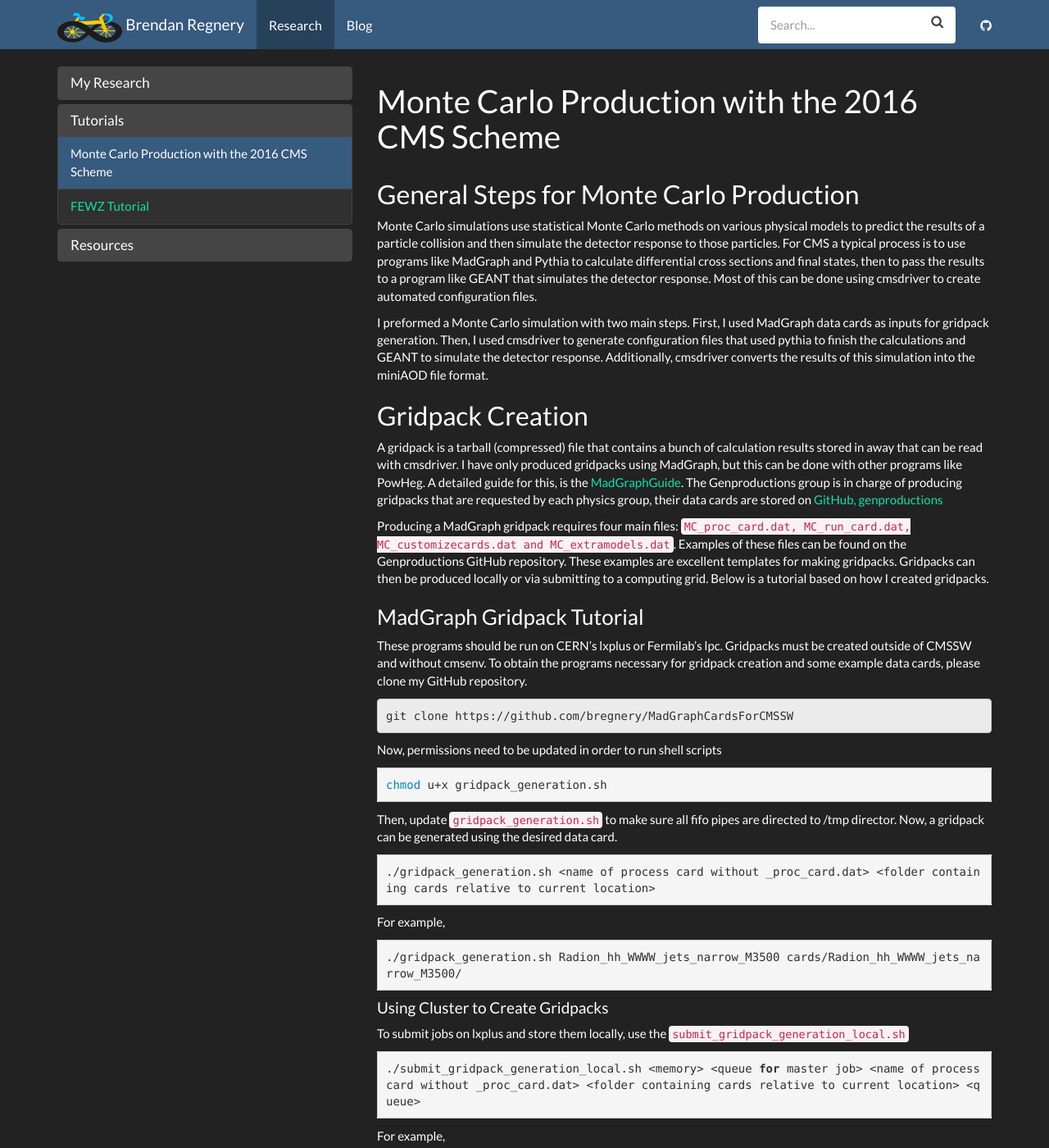
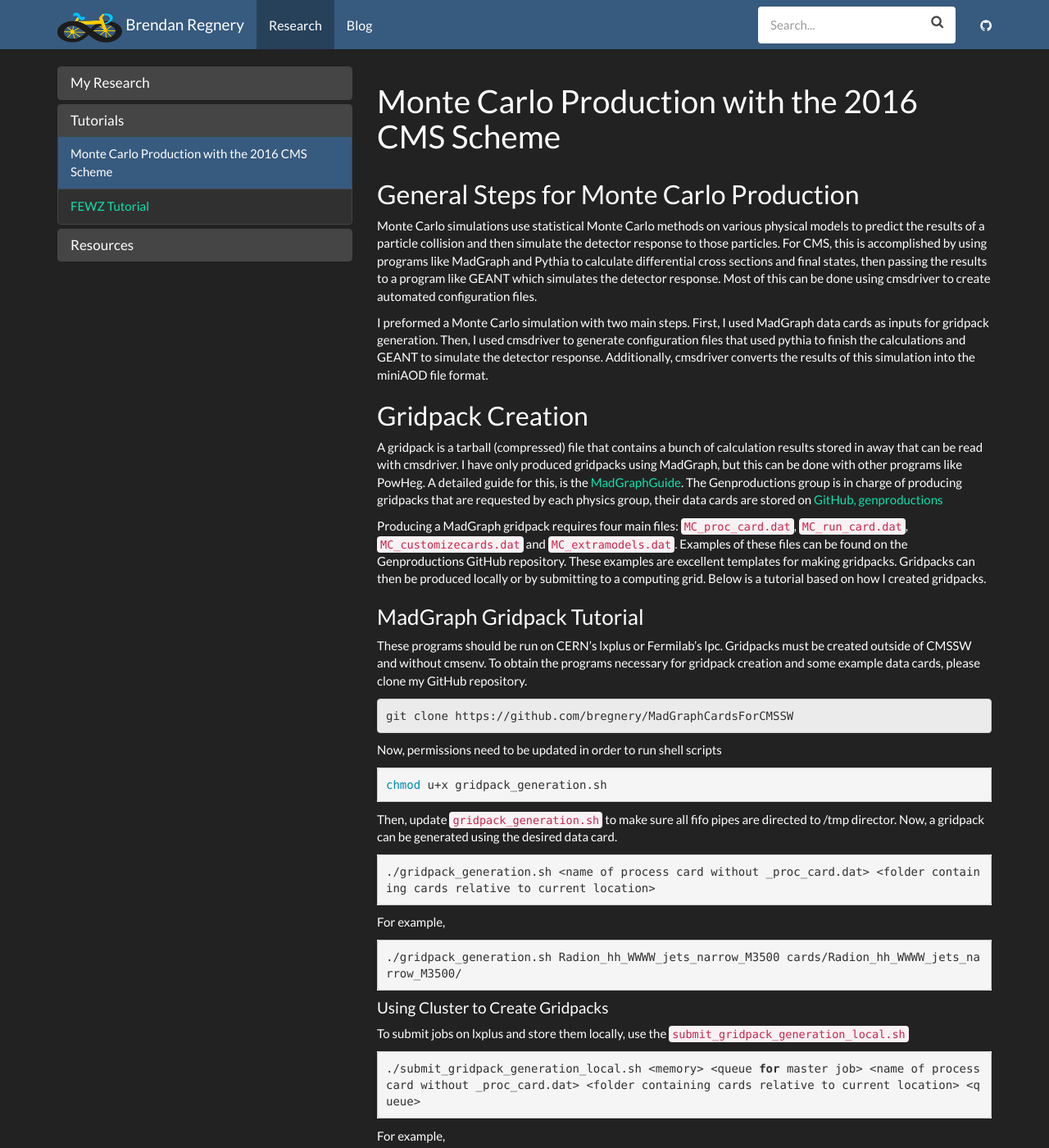
Before and after one commit to bregnery/bregnery.github.io, a Jekyll site: the page built from _docs/tutorials/MonteCarloProduction2016.md, in a window 1280 px wide and 1400 px high. Shown: the whole window at 82% size. Built offline with Jekyll 4.4.1, drawn with Linux system fonts in a browser that asks for light colours; nearby versions of some CDN libraries; some of the changed text lies outside the part shown.

Commit message:
The Website 1.0 is ready!

````diff
--- a/_docs/tutorials/MonteCarloProduction2016.md
+++ b/_docs/tutorials/MonteCarloProduction2016.md
@@ -6,9 +6,9 @@
 ## General Steps for Monte Carlo Production
 
 Monte Carlo simulations use statistical Monte Carlo methods on various physical models to predict the results of
-a particle collision and then simulate the detector response to those particles. For CMS a typical process is to
-use programs like MadGraph and Pythia to calculate differential cross sections and final states, then to pass the
-results to a program like GEANT that simulates the detector response. Most of this can be done using cmsdriver to
+a particle collision and then simulate the detector response to those particles. For CMS, this is accomplished by
+using programs like MadGraph and Pythia to calculate differential cross sections and final states, then passing the
+results to a program like GEANT which simulates the detector response. Most of this can be done using cmsdriver to
 create automated configuration files.
 
 I preformed a Monte Carlo simulation with two main steps. First, I used MadGraph data cards as inputs for gridpack
@@ -24,9 +24,9 @@
 The Genproductions group is in charge of producing gridpacks that are requested by each physics group, their data
 cards are stored on [GitHub, genproductions](https://github.com/cms-sw/genproductions/tree/pre2017)
 
-Producing a MadGraph gridpack requires four main files: ``MC_proc_card.dat, MC_run_card.dat, MC_customizecards.dat
-and MC_extramodels.dat``. Examples of these files can be found on the Genproductions GitHub repository. These examples
-are excellent templates for making gridpacks. Gridpacks can then be produced locally or via submitting to a computing grid.
+Producing a MadGraph gridpack requires four main files: ``MC_proc_card.dat``, ``MC_run_card.dat``, ``MC_customizecards.dat``
+and ``MC_extramodels.dat``. Examples of these files can be found on the Genproductions GitHub repository. These examples
+are excellent templates for making gridpacks. Gridpacks can then be produced locally or by submitting to a computing grid.
 Below is a tutorial based on how I created gridpacks.
 
 ### MadGraph Gridpack Tutorial
@@ -132,9 +133,11 @@
 Make sure to copy your gridpack into this directory. Now, obtain the proper python fragments (these should also be included
 on the McM page).
 
+```bash
 curl -s --insecure https://cms-pdmv.cern.ch/mcm/public/restapi/requests/get_fragment/B2G-RunIISummer15wmLHEGS-01167 --retry 2 --create-dirs -o Configuration/GenProduction/python/B2G-RunIISummer15wmLHEGS-01167-fragment.py
 [ -s Configuration/GenProduction/python/B2G-RunIISummer15wmLHEGS-01167-fragment.py ]
 scram b
+```
 
 Now modify the python fragment to input the proper grid pack. In
 ``CMSSW_X_X_X/src/Configuration/Genproduction/python/B2G-RunIISummer15wmLHEGS-01167-fragment.py`` line 5 should
--- a/index.html
+++ b/index.html
@@ -26,12 +26,12 @@
               substructure of collimated hadronic showers (jets) in order to reconstruct signatures
               of new physics beyond the Standard Model. These signatures may be the result of
               extra dimensions, Higgs compositeness, or Supersymmetry. In 2019 the LHC will
-              turn off for two years, during this time I will participating in upgrades of the
+              turn off for two years. During this time, I will participating in upgrades of the
               CMS endcap muon spectrometer.</p>
 
               <p>As an undergraduate at the University of Florida, I worked with
               <a href="http://www.phys.ufl.edu/faculty/acosta.shtml">Darin Acosta</a> on the CMS experiment.
-              During this time, I contributed to the search for the Higgs boson decaying to two muons
+              At Florida, I contributed to the search for the Higgs boson decaying to two muons
               and participated in upgrades to the Endcap Muon Trackfinder. For my undergraduate thesis,
               I conducted a preliminary search for anomalous production of highly boosted Z bosons in
               a dimuon final state.</p>
````
Also changed, not shown: other parts of _docs/tutorials/MonteCarloProduction2016.md (+4 -3 lines), _docs/index.md (+5 -5 lines), _docs/tutorials/FEWZtutorial.md (+15 -13 lines), README.md, 8 other files.
